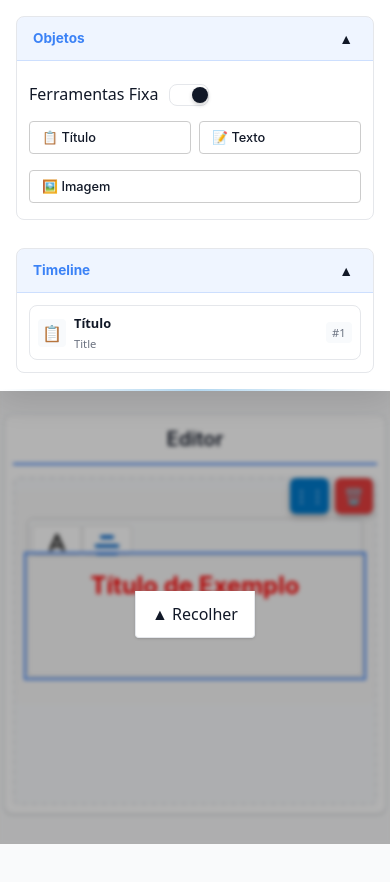
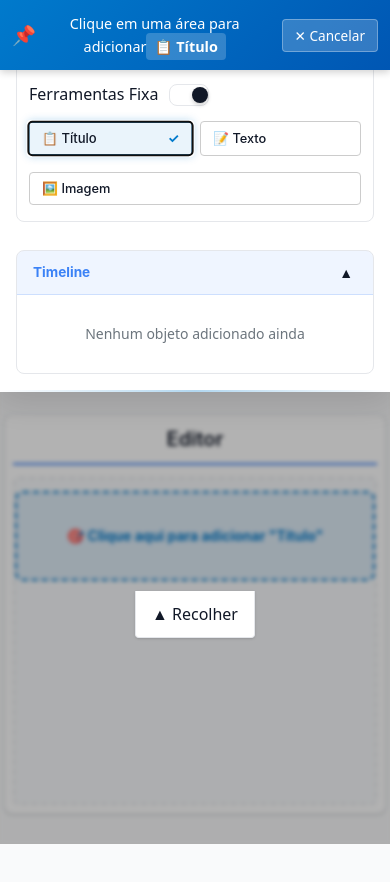
Before and after one commit to EricCoisa/Coap, a React (Vite) app: page / in a window 390 px wide. Both pictures are taken after a click on the button "Clique para adicionar". Shown: the top 882 px of the page. Built offline with nearby package versions, Linux system fonts and the light colour scheme.

Commit message:
Mobile Better Add Object

```diff
--- a/src/App.tsx
+++ b/src/App.tsx
@@ -4,6 +4,7 @@ import { GlobalStyles } from './styles/GlobalStyles'
 import Header from './components/header/header'
 import Editor from './views/editor/editor'
 import Preview from './views/preview/preview'
+import InsertModeIndicator from './components/InsertModeIndicator'
 import { SidebarProvider } from './contexts/SidebarContext'
 import type { ViewMode } from './types'
 import { connectUtil, type PropsFromRedux } from './utils/reduxUtil';
@@ -69,6 +70,7 @@ function App(props: PropsFromRedux<typeof connector>) {
     <ThemeProvider theme={defaultTheme}>
       <GlobalStyles />
       <SidebarProvider>
+        <InsertModeIndicator />
         <Header
           currentMode={props.viewMode}
           onModeChange={handleModeChange}
--- /dev/null
+++ b/src/components/InsertModeIndicator/index.ts
@@ -0,0 +1 @@
+export { default } from './insertModeIndicator';
--- /dev/null
+++ b/src/components/InsertModeIndicator/insertModeIndicator.styles.ts
@@ -0,0 +1,73 @@
+import styled from 'styled-components';
+import { mediaQueries } from '../../styles/breakpoints';
+
+export const InsertModeIndicator = styled.div<{ $isVisible: boolean }>`
+  position: fixed;
+  top: 0;
+  left: 0;
+  right: 0;
+  background: linear-gradient(135deg, #007acc, #0056b3);
+  color: white;
+  padding: 1rem;
+  text-align: center;
+  z-index: 9999;
+  box-shadow: 0 2px 8px rgba(0, 0, 0, 0.2);
+  transform: translateY(${({ $isVisible }) => $isVisible ? '0' : '-100%'});
+  transition: transform 0.3s ease;
+  display: ${({ $isVisible }) => $isVisible ? 'flex' : 'none'};
+  align-items: center;
+  justify-content: space-between;
+  gap: 1rem;
+
+  ${mediaQueries.mobile} {
+    padding: 0.75rem;
+    font-size: 0.9rem;
+  }
+`;
+
+export const InsertModeMessage = styled.div`
+  flex: 1;
+  display: flex;
+  align-items: center;
+  justify-content: center;
+  gap: 0.5rem;
+  font-weight: 500;
+
+  .icon {
+    font-size: 1.2rem;
+  }
+
+  .object-name {
+    font-weight: 700;
+    background: rgba(255, 255, 255, 0.2);
+    padding: 0.25rem 0.5rem;
+    border-radius: 4px;
+  }
+`;
+
+export const CancelButton = styled.button`
+  background: rgba(255, 255, 255, 0.2);
+  border: 1px solid rgba(255, 255, 255, 0.3);
+  color: white;
+  padding: 0.5rem 1rem;
+  border-radius: 4px;
+  cursor: pointer;
+  font-weight: 500;
+  transition: all 0.2s ease;
+
+  &:hover {
+    background: rgba(255, 255, 255, 0.3);
+    border-color: rgba(255, 255, 255, 0.5);
+    transform: translateY(-1px);
+  }
+
+  &:focus {
+    outline: 2px solid rgba(255, 255, 255, 0.5);
+    outline-offset: 2px;
+  }
+
+  ${mediaQueries.mobile} {
+    padding: 0.375rem 0.75rem;
+    font-size: 0.85rem;
+  }
+`;
--- /dev/null
+++ b/src/components/InsertModeIndicator/insertModeIndicator.tsx
@@ -0,0 +1,46 @@
+import type { RootStateBase } from '../../store/rootReducer';
+import { connectUtil, type PropsFromRedux } from '../../utils/reduxUtil';
+import { SetInsertMode } from '../../store/application/actions/applicationAction';
+import {
+  InsertModeIndicator,
+  InsertModeMessage,
+  CancelButton
+} from './insertModeIndicator.styles';
+
+const connector = connectUtil(
+  (state: RootStateBase) => ({
+    insertMode: state.ApplicationReducer.insertMode
+  }),
+  { SetInsertMode }
+);
+
+type InsertModeIndicatorProps = PropsFromRedux<typeof connector>;
+
+function InsertModeIndicatorComponent(props: InsertModeIndicatorProps) {
+  function handleCancel() {
+    props.SetInsertMode(false);
+  }
+
+  const isVisible = props.insertMode?.isActive || false;
+  const selectedObject = props.insertMode?.selectedObject;
+
+  return (
+    <InsertModeIndicator $isVisible={isVisible}>
+      <InsertModeMessage>
+        <span className="icon">📌</span>
+        <span>
+          Clique em uma área para adicionar
+          <span className="object-name">
+            {selectedObject?.icon} {selectedObject?.label}
+          </span>
+        </span>
+      </InsertModeMessage>
+      <CancelButton onClick={handleCancel}>
+        ✕ Cancelar
+      </CancelButton>
+    </InsertModeIndicator>
+  );
+}
+
+const ConnectedInsertModeIndicator = connector(InsertModeIndicatorComponent);
+export default ConnectedInsertModeIndicator;
--- a/src/components/objects/BaseObject.tsx
+++ b/src/components/objects/BaseObject.tsx
@@ -1,5 +1,5 @@
 import React, { useState } from 'react';
-import { MoveObject, RemoveObject, AddObject } from '../../store/application/actions/applicationAction';
+import { MoveObject, RemoveObject, AddObject, SetInsertMode } from '../../store/application/actions/applicationAction';
 import type { RootStateBase } from '../../store/rootReducer';
 import type { BaseComponentProps } from '../../types';
 import type { AnyObject, ObjectMode } from '../../types/objects/index';
@@ -20,9 +20,10 @@ import {
 const connector = connectUtil(
   (_state: RootStateBase) => ({
     objectsUsed: _state.ApplicationReducer.ObjectsUsed ?? [],
-    toolbar: _state.ApplicationReducer.toolbar
+    toolbar: _state.ApplicationReducer.toolbar,
+    insertMode: _state.ApplicationReducer.insertMode
   }),
-  { RemoveObject, MoveObject, AddObject }
+  { RemoveObject, MoveObject, AddObject, SetInsertMode }
 );
 
 export interface IBaseObjectProps {
@@ -38,6 +39,9 @@ function BaseObject(props: BaseObjectProps) {
   const [isDragging, setIsDragging] = useState(false);
   const [showDropZones, setShowDropZones] = useState(false);
   const [activeDropZone, setActiveDropZone] = useState<'top' | 'bottom' | null>(null);
+
+  // Verifica se deve mostrar as DropZones (drag normal ou modo de inserção)
+  const shouldShowDropZones = showDropZones || (props.insertMode?.isActive && !isDragging);
 
   function handleRemove() {
     if (props.RemoveObject && props.object) {
@@ -190,6 +194,20 @@ function BaseObject(props: BaseObjectProps) {
     setActiveDropZone(null);
   }
 
+  // Função para inserção por clique (modo mobile)
+  function handleTopZoneClick() {
+    if (props.insertMode?.isActive && props.insertMode.selectedObject && props.AddObject) {
+      const insertIndex = props.index; // Inserir acima
+      const newObject = {
+        ...props.insertMode.selectedObject,
+        id: Date.now().toString() + Math.random().toString(36).substr(2, 9) // Gera ID temporário
+      };
+
+      props.AddObject(newObject, insertIndex);
+      props.SetInsertMode(false); // Desativa o modo de inserção
+    }
+  }
+
   function handleBottomZoneDrop(e: React.DragEvent<HTMLDivElement>) {
     e.preventDefault();
     e.stopPropagation();
@@ -227,6 +245,20 @@ function BaseObject(props: BaseObjectProps) {
     setActiveDropZone(null);
   }
 
+  // Função para inserção por clique na zona inferior (modo mobile)
+  function handleBottomZoneClick() {
+    if (props.insertMode?.isActive && props.insertMode.selectedObject && props.AddObject) {
+      const insertIndex = props.index + 1; // Inserir abaixo
+      const newObject = {
+        ...props.insertMode.selectedObject,
+        id: Date.now().toString() + Math.random().toString(36).substr(2, 9) // Gera ID temporário
+      };
+
+      props.AddObject(newObject, insertIndex);
+      props.SetInsertMode(false); // Desativa o modo de inserção
+    }
+  }
+
   return (
     <div
       style={{ position: 'relative' }}
@@ -235,15 +267,25 @@ function BaseObject(props: BaseObjectProps) {
       onDragLeave={handleDragLeave}
     >
       {/* DragSuperior - só aparece quando showDropZones é true */}
-      {showDropZones && !isDragging && (
+      {shouldShowDropZones && !isDragging && (
         <DropZoneTop
           onDragOver={handleTopZoneDragOver}
           onDrop={handleTopZoneDrop}
+          onClick={props.insertMode?.isActive ? handleTopZoneClick : undefined}
           activeDropZone={activeDropZone}
+          style={{
+            cursor: props.insertMode?.isActive ? 'pointer' : 'default',
+            zIndex: props.insertMode?.isActive ? 1000 : 'auto'
+          }}
         >
           <DropZoneContent>
             <span>⬆️</span>
-            <span>Soltar aqui (acima)</span>
+            <span>
+              {props.insertMode?.isActive ?
+                `Clique para adicionar ${props.insertMode.selectedObject?.label} aqui (acima)` :
+                'Soltar aqui (acima)'
+              }
+            </span>
             <span>⬆️</span>
           </DropZoneContent>
         </DropZoneTop>
@@ -252,7 +294,7 @@ function BaseObject(props: BaseObjectProps) {
       {/* BaseObject Children */}
       <BaseObjectContainer
         $isDragging={isDragging}
-        $showDropZones={showDropZones}
+        $showDropZones={shouldShowDropZones || false}
       >
         {props.mode === 'edit' && props.toolbar &&
 
@@ -288,15 +330,25 @@ function BaseObject(props: BaseObjectProps) {
       </BaseObjectContainer>
 
       {/* DragInferior - só aparece quando showDropZones é true */}
-      {showDropZones && !isDragging && (
+      {shouldShowDropZones && !isDragging && (
         <DropZoneBottom
           onDragOver={handleBottomZoneDragOver}
           onDrop={handleBottomZoneDrop}
+          onClick={props.insertMode?.isActive ? handleBottomZoneClick : undefined}
           activeDropZone={activeDropZone}
+          style={{
+            cursor: props.insertMode?.isActive ? 'pointer' : 'default',
+            zIndex: props.insertMode?.isActive ? 1000 : 'auto'
+          }}
         >
           <DropZoneContent>
             <span>⬇️</span>
-            <span>Soltar aqui (abaixo)</span>
+            <span>
+              {props.insertMode?.isActive ?
+                `Clique para adicionar ${props.insertMode.selectedObject?.label} aqui (abaixo)` :
+                'Soltar aqui (abaixo)'
+              }
+            </span>
             <span>⬇️</span>
           </DropZoneContent>
         </DropZoneBottom>
--- a/src/components/sidebar/components/tools/components/objectButton.tsx
+++ b/src/components/sidebar/components/tools/components/objectButton.tsx
@@ -1,42 +1,63 @@
-import { useDragAndTouch } from "../../../../../hooks/useDragAndTouch";
 import type { AnyObject } from "../../../../../types/objects";
 
-// Componente para cada botão de objeto com drag and touch
-export  function ObjectButton({ obj, handleAddObject }: { obj: AnyObject, handleAddObject: (object: AnyObject) => void }) {
-    const dragAndTouchProps = useDragAndTouch({
-      data: JSON.stringify(obj),
-      onDragStart: (data) => {
-        console.log('🚀 Drag/Touch started with data:', data);
-      },
-      onDragEnd: () => {
-        console.log('🏁 Drag/Touch ended');
-      }
-    });
+export interface ObjectButtonProps {
+  obj: AnyObject;
+  handleAddObject: (object: AnyObject) => void;
+  isSelected?: boolean;
+  isInsertMode?: boolean;
+}
 
-      function handleAddObjectClick(obj: AnyObject) {
-    return () => handleAddObject(obj);
-  }
+// Componente para cada botão de objeto - APENAS CLICK (sem drag)
+export function ObjectButton({ obj, handleAddObject, isSelected = false, isInsertMode = false }: ObjectButtonProps) {
+    function handleAddObjectClick(obj: AnyObject) {
+      return () => handleAddObject(obj);
+    }
+
+    // Estilos dinâmicos baseados no estado - SIMPLIFICADO
+    const buttonStyle = {
+      cursor: 'pointer', // Mudado para pointer já que não teremos drag
+      padding: '8px 12px',
+      margin: '4px 0',
+      border: isSelected ? '2px solid #007acc' : '1px solid #ccc',
+      borderRadius: '4px',
+      background: isSelected ? '#007acc15' : '#fff',
+      display: 'flex',
+      alignItems: 'center',
+      gap: '8px',
+      transition: 'all 0.2s ease',
+      position: 'relative' as const,
+      boxShadow: isSelected ? '0 0 8px rgba(0, 122, 204, 0.3)' : 'none',
+      transform: isSelected ? 'scale(1.02)' : 'scale(1)',
+      // Estilos otimizados para touch
+      touchAction: 'manipulation',
+      userSelect: 'none' as const,
+      WebkitUserSelect: 'none' as const,
+      WebkitTouchCallout: 'none' as const,
+      WebkitTapHighlightColor: 'transparent'
+    };
 
     return (
       <button
         key={obj.id}
         data-object={JSON.stringify(obj)}
         onClick={handleAddObjectClick(obj)}
-        {...dragAndTouchProps}
-        style={{
-          cursor: 'grab',
-          padding: '8px 12px',
-          margin: '4px 0',
-          border: '1px solid #ccc',
-          borderRadius: '4px',
-          background: '#fff',
-          display: 'flex',
-          alignItems: 'center',
-          gap: '8px',
-          transition: 'all 0.2s ease'
-        }}
+        style={buttonStyle}
+        title={isInsertMode && isSelected ?
+          "Selecionado - Clique em uma área para inserir" :
+          "Clique para adicionar"
+        }
       >
         {obj.icon} {obj.label}
+        {isSelected && isInsertMode && (
+          <span style={{
+            marginLeft: 'auto',
+            fontSize: '0.8rem',
+            color: '#007acc',
+            fontWeight: 'bold'
+          }}>
+            ✓
+          </span>
+        )}
       </button>
     );
-  }
+}
--- a/src/components/sidebar/components/tools/tools.tsx
+++ b/src/components/sidebar/components/tools/tools.tsx
@@ -4,16 +4,17 @@ import type { BaseComponentProps } from '../../../../types';
 import { connectUtil, type PropsFromRedux } from '../../../../utils/reduxUtil';
 import { ToolsContainer, ToolsOptions, ToolsContent } from './tools.styles';
 import Switch from '../../../switch/switch';
-import { AddObject, SetToolbar } from '../../../../store/application/actions/applicationAction';
+import { AddObject, SetToolbar, SetInsertMode } from '../../../../store/application/actions/applicationAction';
 import { ObjectButton } from './components/objectButton';
 import type { AnyObject } from '../../../../types/objects';
 
 const connector = connectUtil(
   (state: RootStateBase) => ({
     objectsList: state.ApplicationReducer.ObjectsList ?? [],
-    toolbar: state.ApplicationReducer.toolbar
+    toolbar: state.ApplicationReducer.toolbar,
+    insertMode: state.ApplicationReducer.insertMode
   }),
-  { SetToolbar, AddObject }
+  { SetToolbar, AddObject, SetInsertMode }
 );
 
 export interface ToolsProps extends BaseComponentProps, PropsFromRedux<typeof connector> {
@@ -26,9 +27,16 @@ function ToolsComponent(props : ToolsProps) {
     props.SetToolbar(!props.toolbar);
   }
 
-
- function handleAddObject(object: AnyObject) {
-    if (props.AddObject) props.AddObject(object);
+  // Função para ativar modo de inserção (agora para mobile E desktop)
+  function handleInsertModeClick(object: AnyObject) {
+    // SEMPRE usar modo de inserção (tanto mobile quanto desktop)
+    if (props.insertMode?.isActive && props.insertMode?.selectedObject?.id === object.id) {
+      // Se já está no modo de inserção com o mesmo objeto, desativa
+      props.SetInsertMode(false);
+    } else {
+      // Ativa o modo de inserção com este objeto
+      props.SetInsertMode(true, object);
+    }
   }
 
   return (
@@ -47,7 +55,13 @@ function ToolsComponent(props : ToolsProps) {
         <ToolsContainer>
           {props.objectsList.length > 0 && (
             props.objectsList.map(obj => (
-              <ObjectButton handleAddObject={handleAddObject} key={obj.id} obj={obj} />
+              <ObjectButton
+                handleAddObject={handleInsertModeClick}
+                key={obj.id}
+                obj={obj}
+                isSelected={props.insertMode?.isActive && props.insertMode?.selectedObject?.id === obj.id}
+                isInsertMode={props.insertMode?.isActive || false}
+              />
             ))
         )}
         </ToolsContainer>
--- a/src/hooks/useDragAndTouch.ts
+++ b/src/hooks/useDragAndTouch.ts
@@ -107,8 +107,8 @@ export function useDragAndTouch({ onDragStart, onDragEnd, data }: UseDragAndTouc
     touchStartPos.current = { x: touch.clientX, y: touch.clientY };
     touchElement.current = e.currentTarget as HTMLElement;
 
-    // Prevenir comportamentos padrão
-    e.preventDefault();
+    // NÃO prevenir comportamentos padrão no touchStart para permitir clicks
+    // O preventDefault será chamado apenas no touchMove quando realmente arrastar
   }, []);
 
   const handleTouchMove = useCallback((e: React.TouchEvent<HTMLElement>) => {
--- a/src/store/application/actions/applicationAction.ts
+++ b/src/store/application/actions/applicationAction.ts
@@ -1,6 +1,6 @@
 import type { AppThunk } from "../../../utils/reduxUtil";
 import i18n from '../../../i18n';
-import { CURRENTLANGUAGE_SET, OBJECTSUSED_ADD, OBJECTSUSED_EDIT, OBJECTSUSED_MOVE, OBJECTSUSED_REMOVE, TOOLBAR_SET, VIEWMODE_SET } from "../../../types/application";
+import { CURRENTLANGUAGE_SET, OBJECTSUSED_ADD, OBJECTSUSED_EDIT, OBJECTSUSED_MOVE, OBJECTSUSED_REMOVE, TOOLBAR_SET, VIEWMODE_SET, INSERT_MODE_SET } from "../../../types/application";
 import type { AnyObject } from "../../../types/objects";
 import type { ViewMode } from '../../../types';
 
@@ -72,3 +72,12 @@ export function SetToolbar(toolbar: boolean): AppThunk {
         });
     };
 }
+
+export function SetInsertMode(isActive: boolean, selectedObject?: AnyObject): AppThunk {
+    return async function dispatchSetInsertMode(dispatch) {
+        dispatch({
+            payload: { isActive, selectedObject },
+            type: INSERT_MODE_SET
+        });
+    };
+}
--- a/src/store/application/reducers/applicationReducer.ts
+++ b/src/store/application/reducers/applicationReducer.ts
@@ -1,5 +1,5 @@
 
-import { CURRENTLANGUAGE_SET, LOWPERFORMANCE_SET, OBJECTSLIST_SET as OBJECTSLIST_SET, OBJECTSUSED_ADD, OBJECTSUSED_MOVE, OBJECTSUSED_REMOVE, OBJECTSUSED_EDIT, type ApplicationState, type ApplicationTypes, VIEWMODE_SET, TOOLBAR_SET } from '../../../types/application';
+import { CURRENTLANGUAGE_SET, LOWPERFORMANCE_SET, OBJECTSLIST_SET as OBJECTSLIST_SET, OBJECTSUSED_ADD, OBJECTSUSED_MOVE, OBJECTSUSED_REMOVE, OBJECTSUSED_EDIT, type ApplicationState, type ApplicationTypes, VIEWMODE_SET, TOOLBAR_SET, INSERT_MODE_SET } from '../../../types/application';
 import { InitialObjects, type AnyObject } from '../../../types/objects';
 
 const INITIAL_STATE: ApplicationState = {
@@ -8,7 +8,11 @@ const INITIAL_STATE: ApplicationState = {
     ObjectsList: InitialObjects,
     ObjectsUsed: [],
     viewMode: 'editor',
-    toolbar: true
+    toolbar: true,
+    insertMode: {
+        isActive: false,
+        selectedObject: undefined
+    }
 }
 
 export function ApplicationReducer(state = INITIAL_STATE, action: ApplicationTypes): ApplicationState {
@@ -118,6 +122,14 @@ export function ApplicationReducer(state = INITIAL_STATE, action: ApplicationTyp
         }
         case TOOLBAR_SET:
             return { ...state, toolbar: action.payload };
+        case INSERT_MODE_SET:
+            return {
+                ...state,
+                insertMode: {
+                    isActive: action.payload.isActive,
+                    selectedObject: action.payload.selectedObject
+                }
+            };
         default:
             return state;
     }
--- a/src/types/application/index.ts
+++ b/src/types/application/index.ts
@@ -8,6 +8,7 @@ export const OBJECTSUSED_MOVE = 'OBJECTSUSED_MOVE';
 export const OBJECTSUSED_EDIT = 'OBJECTSUSED_EDIT';
 
 export const TOOLBAR_SET = 'TOOLBAR_SET';
+export const INSERT_MODE_SET = 'INSERT_MODE_SET';
 
 import type { AnyObject } from '../objects';
 
@@ -21,6 +22,10 @@ export interface ApplicationState {
     ObjectsUsed?: AnyObject[];
     viewMode?: ViewMode;
     toolbar: boolean;
+    insertMode?: {
+        isActive: boolean;
+        selectedObject?: AnyObject;
+    };
 }
 export interface ApplicationViewModeAction {
     type: typeof VIEWMODE_SET;
@@ -76,4 +81,12 @@ export interface ApplicationToolbarAction {
     payload: boolean;
 }
 
-export type ApplicationTypes = ApplicationLanguageAction | ApplicationLowPerformanceAction | ApplicationObjectsListAction | ApplicationObjectsUsedAddAction | ApplicationObjectsUsedRemoveAction | ApplicationObjectsUsedMoveAction | ApplicationObjectsUsedEditAction | ApplicationViewModeAction | ApplicationToolbarAction;
+export interface ApplicationInsertModeAction {
+    type: typeof INSERT_MODE_SET;
+    payload: {
+        isActive: boolean;
+        selectedObject?: AnyObject;
+    };
+}
+
+export type ApplicationTypes = ApplicationLanguageAction | ApplicationLowPerformanceAction | ApplicationObjectsListAction | ApplicationObjectsUsedAddAction | ApplicationObjectsUsedRemoveAction | ApplicationObjectsUsedMoveAction | ApplicationObjectsUsedEditAction | ApplicationViewModeAction | ApplicationToolbarAction | ApplicationInsertModeAction;
--- a/src/views/editor/editor.tsx
+++ b/src/views/editor/editor.tsx
@@ -3,7 +3,7 @@ import Sidebar from '../../components/sidebar/sidebar';
 import type { RootStateBase } from '../../store/rootReducer';
 import type { BaseComponentProps } from '../../types';
 import { connectUtil, type PropsFromRedux } from '../../utils/reduxUtil';
-import { MoveObject, AddObject } from '../../store/application/actions/applicationAction';
+import { MoveObject, AddObject, SetInsertMode } from '../../store/application/actions/applicationAction';
 import { useSidebar } from '../../hooks/useSidebar';
 import {
   EditorContainer,
@@ -13,12 +13,14 @@ import {
   CanvasTitle
 } from './editor.styles';
 import { ObjectElements } from '../../types/objects/index';
+import type { AnyObject } from '../../types/objects/index';
 
 const connector = connectUtil(
   (_state: RootStateBase) => ({
-    objectsUsed: _state.ApplicationReducer.ObjectsUsed ?? []
+    objectsUsed: _state.ApplicationReducer.ObjectsUsed ?? [],
+    insertMode: _state.ApplicationReducer.insertMode
   }),
-  { MoveObject, AddObject }
+  { MoveObject, AddObject, SetInsertMode }
 );
 
 export interface EditorProps extends BaseComponentProps, PropsFromRedux<typeof connector> {
@@ -29,7 +31,21 @@ export interface EditorProps extends BaseComponentProps, PropsFromRedux<typeof c
 function Editor(props : EditorProps) {
   const [showDropZone, setShowDropZone] = useState(false);
   const { isMinimized } = useSidebar();
-  const { AddObject, objectsUsed } = props;
+  const { AddObject, objectsUsed, insertMode, SetInsertMode } = props;
+
+  // Função para lidar com click na área vazia em modo inserção
+  function handleEmptyAreaClick() {
+    if (insertMode?.isActive && insertMode.selectedObject) {
+      // Usar o mesmo padrão que já funciona no drag/drop
+      const newObject = {
+        ...insertMode.selectedObject,
+        id: undefined // O reducer irá gerar um novo ID
+      } as unknown as AnyObject; // Cast para contornar tipagem
+      AddObject(newObject, 0);
+      // Desativar modo inserção
+      SetInsertMode(false);
+    }
+  }
 
   // Listener para eventos de touch drop
   useEffect(() => {
@@ -121,7 +137,26 @@ function Editor(props : EditorProps) {
             onDrop={handleCanvasDrop}
           >
             {objectsUsed.length === 0 ? (
-              <p>Arraste objetos da sidebar para começar a criar seu conteúdo educacional.</p>
+              <div
+                onClick={handleEmptyAreaClick}
+                style={{
+                  padding: '2rem',
+                  textAlign: 'center' as const,
+                  cursor: insertMode?.isActive ? 'pointer' : 'default',
+                  backgroundColor: insertMode?.isActive ? 'rgba(0, 122, 204, 0.1)' : 'transparent',
+                  border: insertMode?.isActive ? '2px dashed #007acc' : 'none',
+                  borderRadius: '8px',
+                  transition: 'all 0.2s ease'
+                }}
+              >
+                {insertMode?.isActive ? (
+                  <p style={{ color: '#007acc', fontWeight: 'bold' }}>
+                    🎯 Clique aqui para adicionar "{insertMode.selectedObject?.label}"
+                  </p>
+                ) : (
+                  <p>Clique em um objeto da sidebar para começar a criar seu conteúdo educacional.</p>
+                )}
+              </div>
             ) : (
               <>
                 {objectsUsed.map((o, i) => {
```
